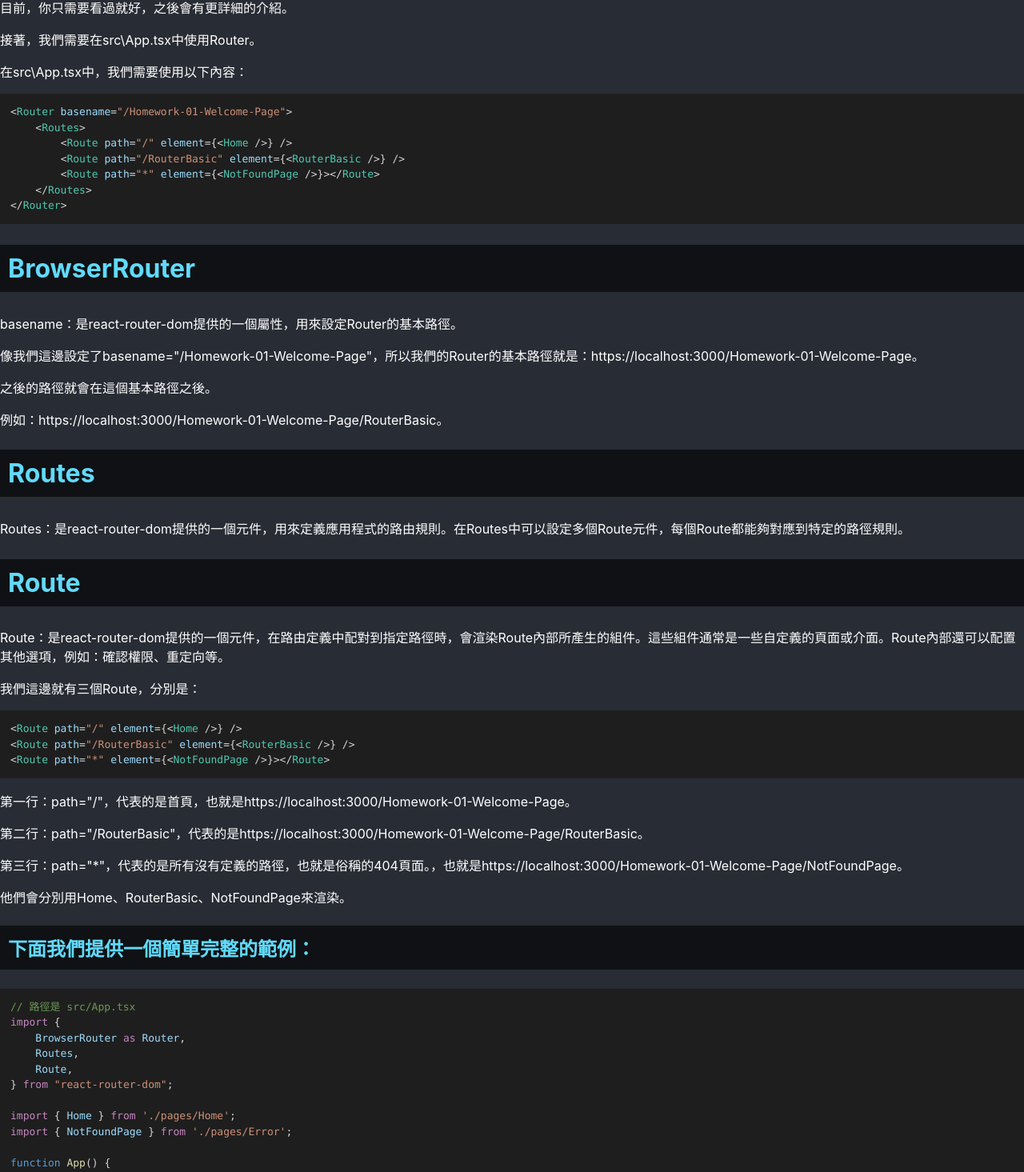
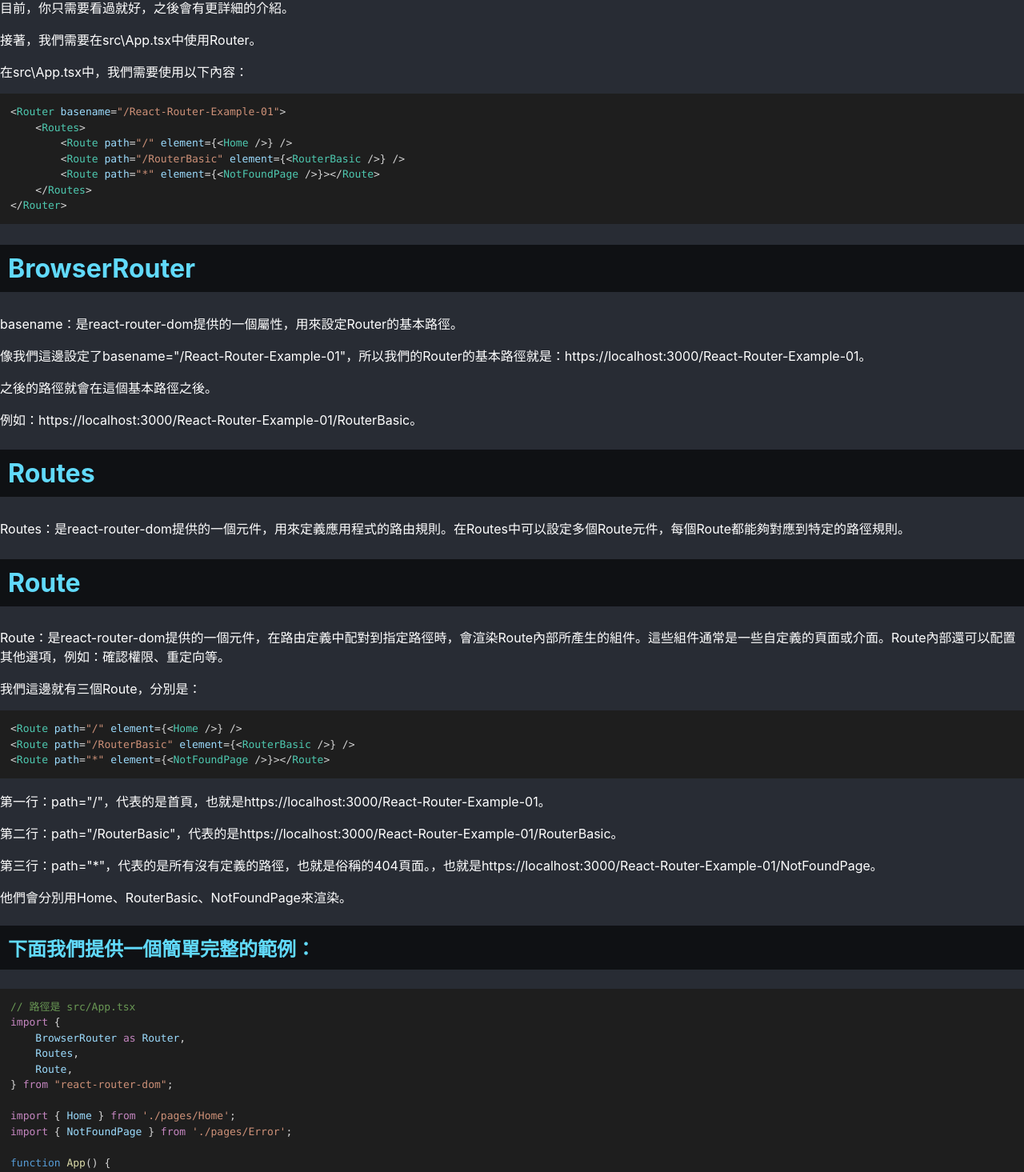
Before and after one commit to Bobo100/React-Router, a Next.js app: page /RouterBasic in a window 1280 px wide. Shown: the part 955-2420 px from the top of the page at 80% size. Built offline with nearby package versions, Linux system fonts and the light colour scheme.

Commit message:
更新錯誤資訊

```diff
--- a/pages/RouterBasic.tsx
+++ b/pages/RouterBasic.tsx
@@ -46,7 +46,7 @@
                 <p>在src\App.tsx中，我們需要使用以下內容：</p>
 
                 <Prism language="typescript" style={vscDarkPlus}>
-                    {`<Router basename="/Homework-01-Welcome-Page">
+                    {`<Router basename="/React-Router-Example-01">
     <Routes>
         <Route path="/" element={<Home />} />
         <Route path="/RouterBasic" element={<RouterBasic />} />
@@ -57,9 +57,9 @@
 
                 <h2>BrowserRouter</h2>
                 <p>basename：是react-router-dom提供的一個屬性，用來設定Router的基本路徑。</p>
-                <p>像我們這邊設定了basename="/Homework-01-Welcome-Page"，所以我們的Router的基本路徑就是：https://localhost:3000/Homework-01-Welcome-Page。</p>
+                <p>像我們這邊設定了basename="/React-Router-Example-01"，所以我們的Router的基本路徑就是：https://localhost:3000/React-Router-Example-01。</p>
                 <p>之後的路徑就會在這個基本路徑之後。</p>
-                <p>例如：https://localhost:3000/Homework-01-Welcome-Page/RouterBasic。</p>
+                <p>例如：https://localhost:3000/React-Router-Example-01/RouterBasic。</p>
                 <h2>Routes</h2>
                 <p>Routes：是react-router-dom提供的一個元件，用來定義應用程式的路由規則。在Routes中可以設定多個Route元件，每個Route都能夠對應到特定的路徑規則。</p>
                 <h2>Route</h2>
@@ -72,9 +72,9 @@
 <Route path="*" element={<NotFoundPage />}></Route>`}
                 </Prism>
 
-                <p>第一行：path="/"，代表的是首頁，也就是https://localhost:3000/Homework-01-Welcome-Page。</p>
-                <p>第二行：path="/RouterBasic"，代表的是https://localhost:3000/Homework-01-Welcome-Page/RouterBasic。</p>
-                <p>第三行：path="*"，代表的是所有沒有定義的路徑，也就是俗稱的404頁面。，也就是https://localhost:3000/Homework-01-Welcome-Page/NotFoundPage。</p>
+                <p>第一行：path="/"，代表的是首頁，也就是https://localhost:3000/React-Router-Example-01。</p>
+                <p>第二行：path="/RouterBasic"，代表的是https://localhost:3000/React-Router-Example-01/RouterBasic。</p>
+                <p>第三行：path="*"，代表的是所有沒有定義的路徑，也就是俗稱的404頁面。，也就是https://localhost:3000/React-Router-Example-01/NotFoundPage。</p>
 
                 <p>他們會分別用Home、RouterBasic、NotFoundPage來渲染。</p>
 
@@ -94,7 +94,7 @@
 function App() {
     return (
         <div className="App">
-            <Router basename="/Homework-01-Welcome-Page">
+            <Router basename="/React-Router-Example-01">
                 <Routes>
                     <Route path="/" element={<Home />} />
                     <Route path="*" element={<NotFoundPage />}></Route>
--- a/pages/RouterDynamic.tsx
+++ b/pages/RouterDynamic.tsx
@@ -84,7 +84,7 @@
                     這樣就可以在不修改代碼的情況下，動態的添加或者刪除路由。</p>
 
                 <p>當然，我們也可以把路由配置放在一個外部的文件中，然後通過 {` <Routes> `}組件的 {` children `}屬性來進行渲染。<br />
-                    像是使用json文件來進行路由配置</p>
+                    像是使用一個 {` routes.tsx `}文件來進行路由配置，然後在 {` App.tsx `}文件中進行引入。</p>
 
                 <h2>動態URL參數</h2>
                 <p>動態URL參數是一種可以在路由中使用參數的方式，這樣就可以在路由中使用參數，並且可以通過參數來進行不同的操作。</p>
```
